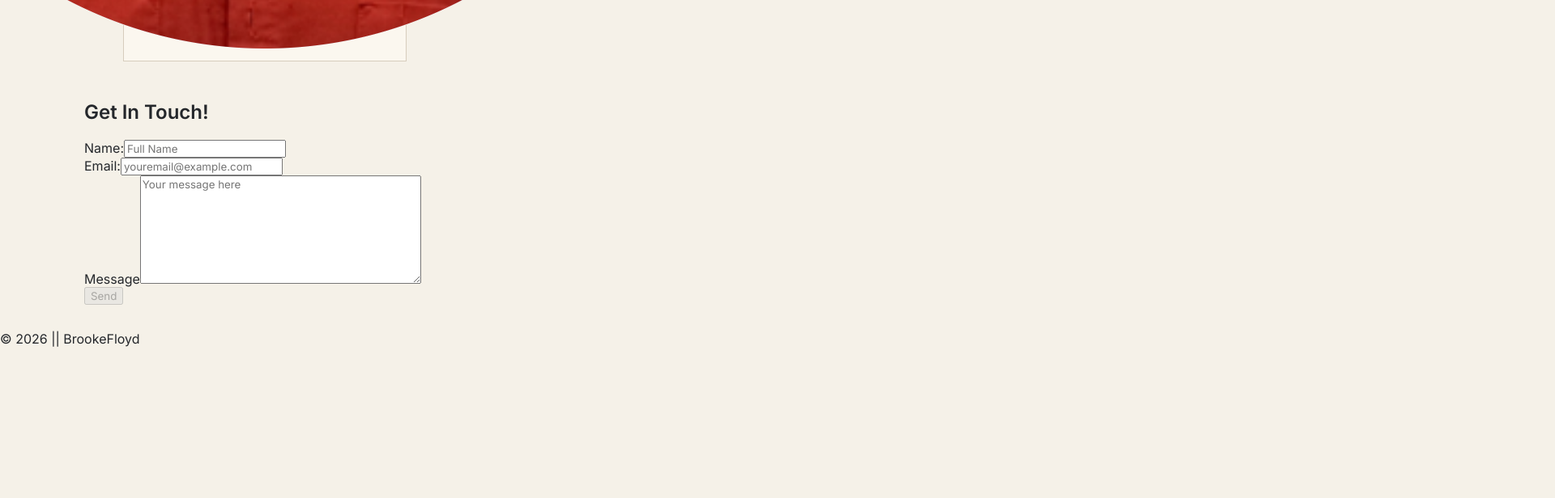
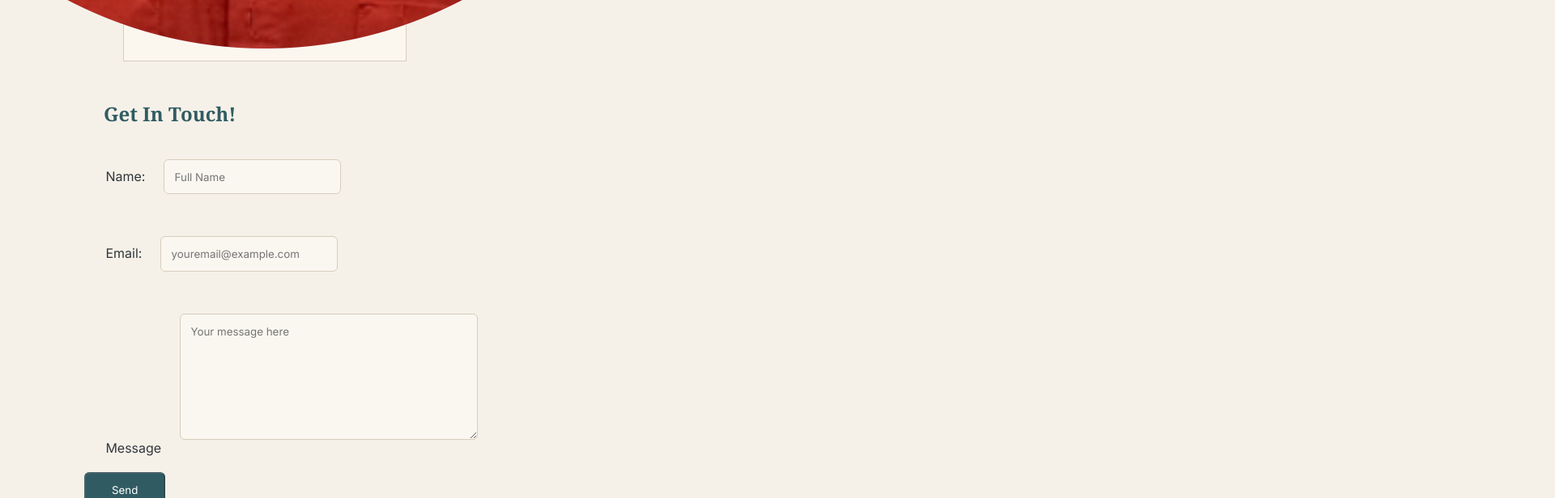
Before and after one commit to BrookeFloyd10/Harmonotes-BrookeF, a React (Vite) app in the folder harmonotes/: page /about in a window 1280 px wide. Shown: the part 1300-1916 px from the top of the page at 81% size, 1920 px wide, since content can reach past the window. Before the commit the page ends 1729 px from the top, so only its background shows below. Built offline with nearby package versions, Linux system fonts and the light colour scheme.

Commit message:
changed up the color and positioning of the contact form and inputs, added better styling on buttons submit and added styling for dismiss button

```diff
--- a/harmonotes/src/App.css
+++ b/harmonotes/src/App.css
@@ -15,7 +15,7 @@ body {
     display: flex;
     flex-direction: column;
     height: 100vh;
-    width: 100vw;
+    width: 100%;
 }
 
 main {
@@ -34,7 +34,7 @@ main {
     content: "";
     position: absolute;
     top: 0;
-    left: 0;
+    left: 70rem;
     width: 100%;
     height: 2px;
     background: black;
@@ -48,6 +48,7 @@ main {
 .nav-bar li:nth-child(2) {
     margin-top: 9px;
 }
+
 .nav-bar li:nth-child(1) {
     margin-top: -9px;
 }
@@ -80,8 +81,6 @@ main {
     flex-direction: row;
     list-style-type: none;
 }
-
-
 
 
 .home-page {
@@ -142,7 +141,6 @@ main {
     gap: 20px;
 
 }
-
 
 .instructor-question {
     border: 1px solid #000;
@@ -241,16 +239,65 @@ article {
     color: #42474c;
 }
 
+.contact.form {
+    max-width: 700px;
+    margin: 0 auto;
+    padding: 3rem;
+    background: #fffdf8;
+    border: 2px solid #ddd3c3;
+    border-radius: 12px;
+}
+
+.contact-form h2 {
+    font-family: Georgia, 'Times New Roman', Times, serif;
+    color: #315b63;
+    margin: 1.5rem;
+}
+
+.form-field {
+    margin: 1.25rem;
+
+}
+
+.form-field label {
+    color: #30363b;
+    margin: .4rem;
+}
+
+input,
+textarea {
+   border: 1px solid #d7cdbd;
+   background: #faf7f0;
+   border-radius: 6px;
+   padding: .8rem;
+   margin: 1rem;
+}
+
+.submit-btn {
+   background: #315b63;
+   color:white;
+   border-radius: 6px;
+   padding: .8rem 2rem;
+}
 
 .success-message {
+    display: flex;
+    align-items: center;
     border: 1px solid green;
     width: fit-content;
     height: fit-content;
-    box-shadow:darkgray 1px 1px ;
-    padding: 5px;
+    background:#eef5ef;
+    padding: 5rem;
+    margin-bottom: 1.5rem;
+    color:#315138;
 }
 
-
+.dismiss-btn {
+   background:#4c8055;
+   color:white;
+   padding:.4rem .9rem;
+   border-radius:5px;
+}
 
 
 footer #footer {
```
